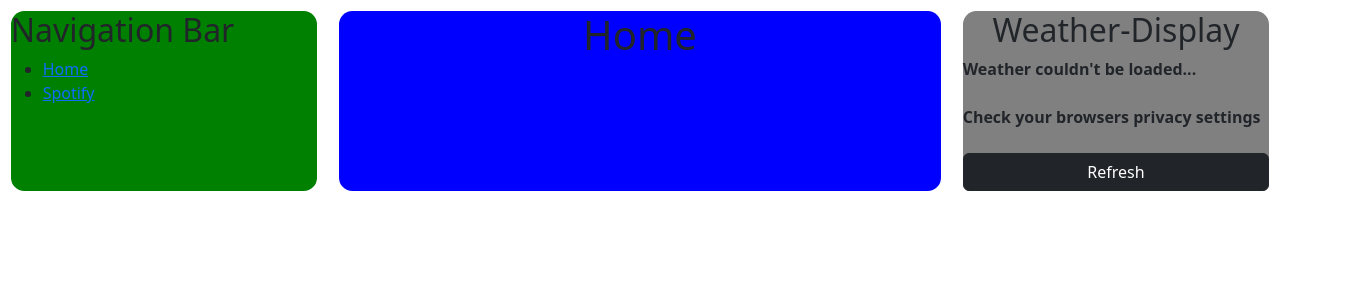
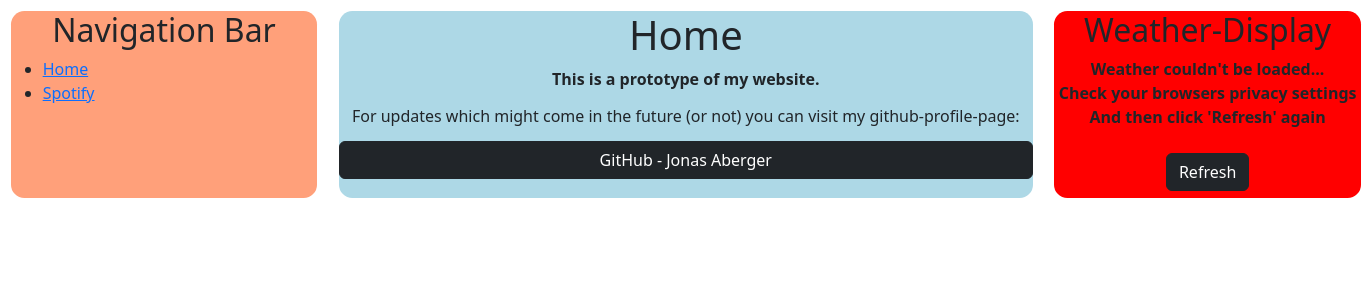
Before and after one commit to jonasaberger/RouterAPI, a React (Create React App) app: page / in a window 1280 px wide. Shown: the top 300 px of the page, 1372 px wide, since content can reach past the window. Built offline with nearby package versions, Linux system fonts and the light colour scheme.

Commit message:
- Update Home

```diff
--- a/src/App.css
+++ b/src/App.css
@@ -34,49 +34,60 @@
 /* Layout.jsx Styling */
 .NavigationContainer {
   display:flex;
-  align-content: center;
   flex-direction:column;
-  background-color:green;
+  background-color:lightsalmon;
   min-width: 230pt;
 
   border-radius: 10pt;
   margin:8pt;
 }
 
+.NavigationTitle {
+  align-self: center;
+}
+
 
 
 /* Home.jsx Styling */
-.HomeContainer {
+.HomeContainer{
   display: flex;
-  background-color: blue;
+  background-color: lightblue;
+  flex-direction: column;
   flex-grow: 1;
   flex-shrink: 0;
-  justify-content: center;
 
   border-radius: 10pt;
   margin:8pt;
 }
-
-
+.HomeContainer h1, b {
+  align-self: center;
+}
+.HomeContainer p {
+  align-self: flex-start;
+  margin:10pt;
+}
 
 
 /* Weather.jsx Styling */
 .WeatherContainer-Message {
   display:flex;
   flex-direction: column;
-  background-color:gray;
+  background-color:red;
   min-width: 230pt;
   flex-shrink: 0;
+  justify-content: center;
+  align-items: center;
 
 
   border-radius: 10pt;
   margin:8pt;
+  padding-bottom:5pt;
 }
 
 .WeatherContainer-Display {
   display:flex;
   flex-direction: column;
-  background-color:gray;
+  background-color:lightgray;
   min-width: 230pt;
   flex-shrink: 0;
   justify-content: center;
@@ -115,13 +126,14 @@
 }
 
 .SpotifyDataContainer {
-  background-color: darkgrey;
   display:flex;
+  background-color: #61dafb;
   flex-direction: column;
   align-items: center;
   margin:8pt;
   border-radius: 5pt;
-  padding-top:10pt
+  padding-top:10pt;
+
 }
 
 .SpotifyForm {
--- a/src/components/Home.jsx
+++ b/src/components/Home.jsx
@@ -1,8 +1,29 @@
+import { Button } from "react-bootstrap";
+
 const Home = (props) => {
+
+    const openGithub = () => {
+        return (event) => {
+            event.preventDefault();
+
+            // Open the link in a new tab
+            window.open();
+        }
+    }
 
     return (
         <div className="HomeContainer">
             <h1>Home</h1>
+            <b>This is a prototype of my website.</b>
+            <p>For updates which might come in the future (or not) you can visit my github-profile-page:</p>
+            <Button
+                variant="dark"
+                className="HomeGitHub"
+                onClick={openGithub}
+            >
+                GitHub - Jonas Aberger
+            </Button>
+
         </div>
 
     )
--- a/src/components/Weather.jsx
+++ b/src/components/Weather.jsx
@@ -68,8 +68,9 @@ const Weather = (props) => {
             )}
             {!weatherData && (
                 <>
-                    <b>Weather couldn't be loaded...</b><br />
-                    <b>Check your browsers privacy settings</b><br />
+                    <b>Weather couldn't be loaded...</b>
+                    <b>Check your browsers privacy settings</b>
+                    <b>And then click 'Refresh' again</b><br />
                 </>
             )}
 
```
